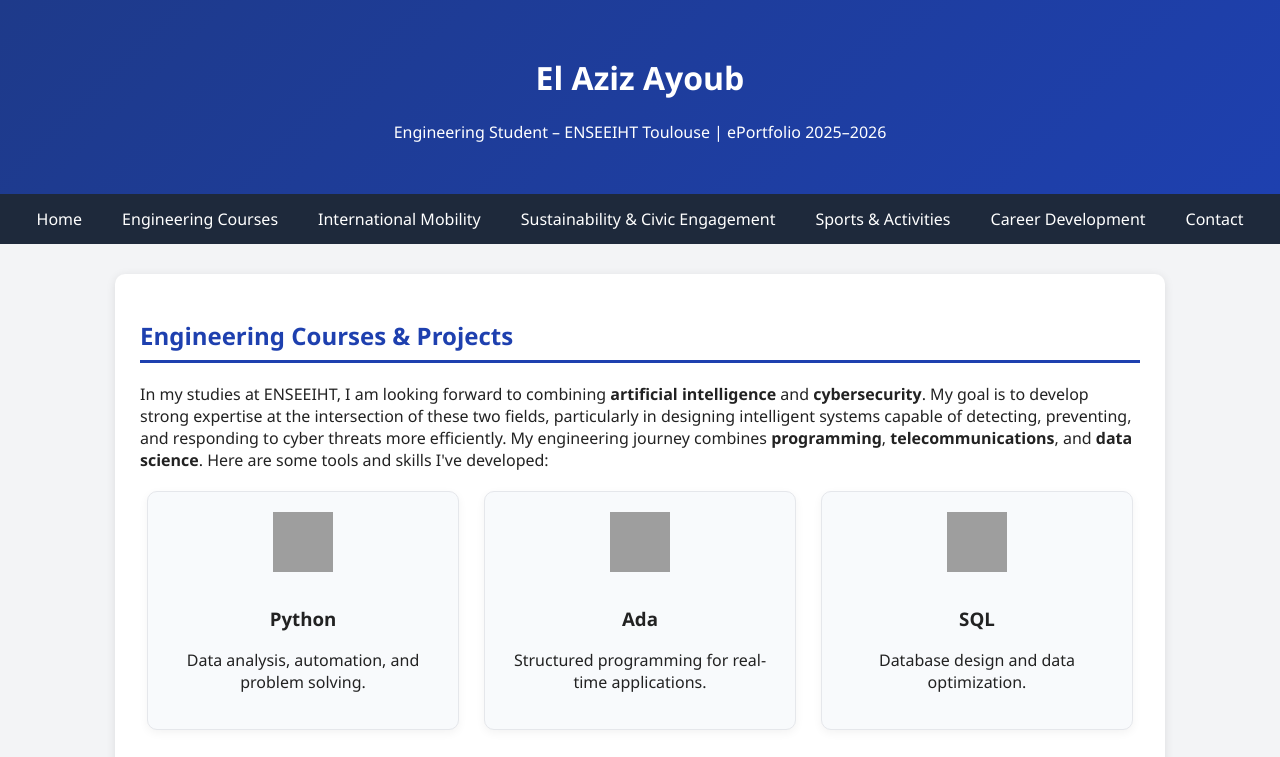
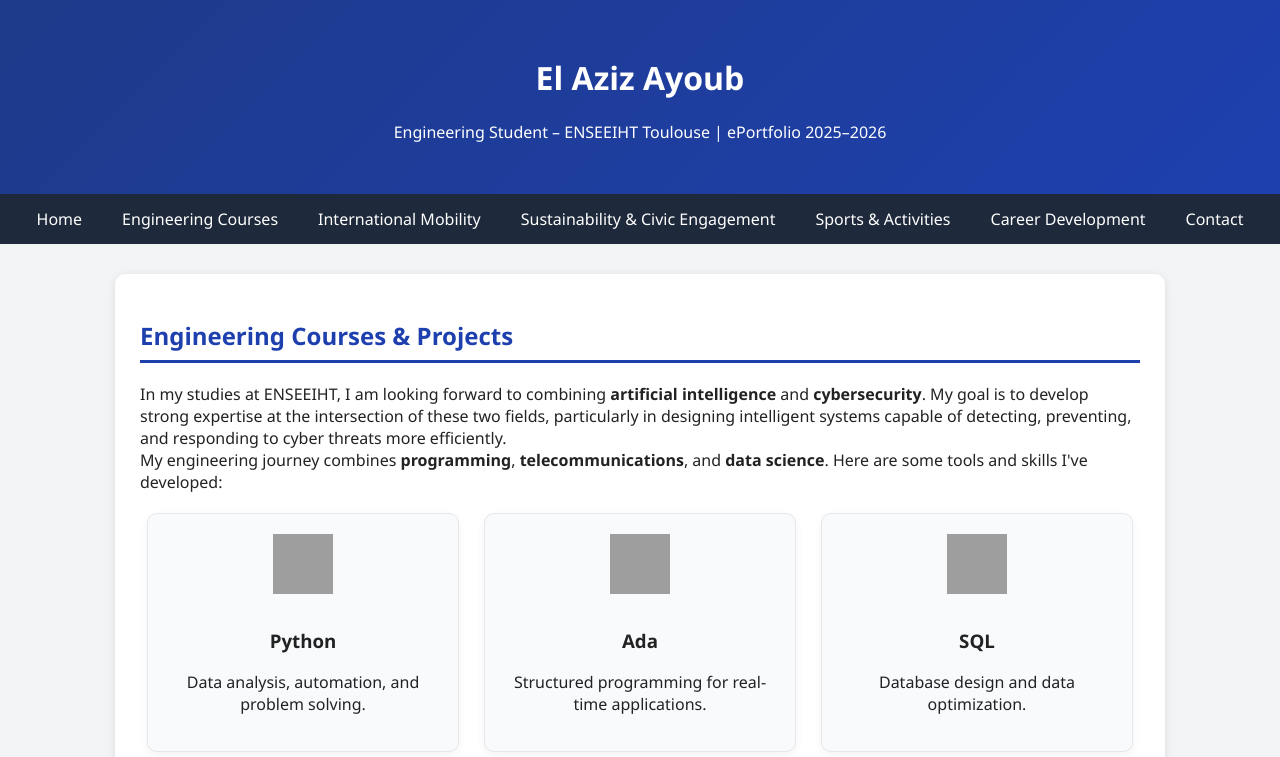
Before and after one commit to el-aziz-ayoub/eportfolio, a plain HTML site: page site.html in a window 1280 px wide. Both pictures are taken after a click on the link "Engineering Courses". Shown: the top 757 px of the page. Drawn offline with Linux system fonts and the light colour scheme; grey boxes are pictures that could not be loaded.

Commit message:
Update site.html

```diff
--- a/site.html
+++ b/site.html
@@ -233,7 +233,7 @@
     <p>
        In my studies at ENSEEIHT, I am looking forward to combining <strong>artificial intelligence</strong> and <strong>cybersecurity</strong>.
   My goal is to develop strong expertise at the intersection of these two fields, particularly in designing intelligent systems
-  capable of detecting, preventing, and responding to cyber threats more efficiently.
+  capable of detecting, preventing, and responding to cyber threats more efficiently.<br>
       My engineering journey combines <strong>programming</strong>, <strong>telecommunications</strong>, and
       <strong>data science</strong>. Here are some tools and skills I've developed:
 
@@ -302,7 +302,7 @@
 <p>
   I took part in the first edition of <strong>Morocco Green Week</strong>, where I had the opportunity to engage with sustainability initiatives
   and learn more about innovative environmental solutions.
-</p>
+</p><br>
       I believe engineers should contribute to a better and more sustainable society.
     </p>
 
```
